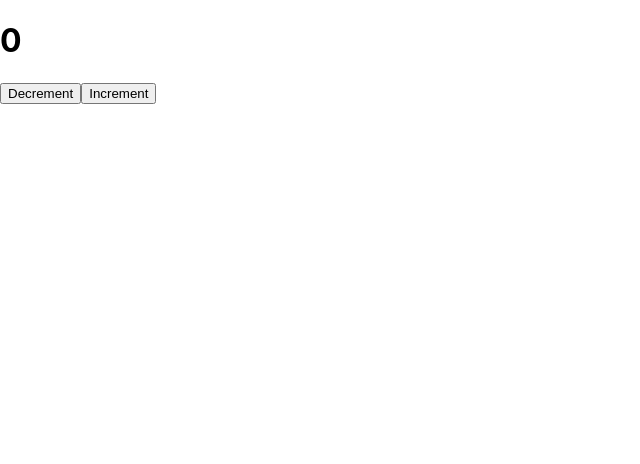
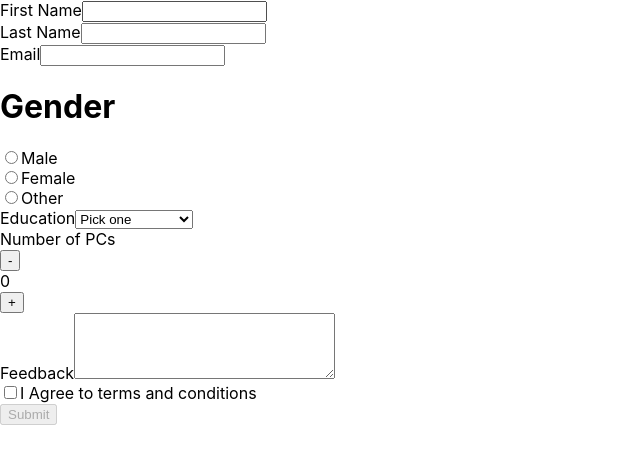
Before and after one commit to arfan36/m-2-raw-state-jan-23, a React (Create React App) app: page / in a window 1280 px wide. Shown: the top 464 px of the page, without its empty margins (0-640 px from the left). Built offline with nearby package versions, Linux system fonts and the light colour scheme.

Commit message:
06 useState on steroids. (useReducer)

```diff
--- a/src/App.js
+++ b/src/App.js
@@ -1,6 +1,7 @@
 import { createContext, useState } from 'react';
 import './App.css';
 import Counter from './pages/Counter';
+import LongForm from './pages/LongForm';
 import Parent from './pages/Parent';
 import ShortForm from './pages/ShortForm';
 
@@ -12,12 +13,13 @@ function App() {
   const value = { count, set_count };
 
   return (
-    <div className="text-center">
+    <div className="">
       <COUNTER_CONTEXT.Provider value={value}>
         <div className='grid place-items-center h-[100vh]'>
           {/* <Parent /> */}
+          {/* <Counter /> */}
           {/* <ShortForm /> */}
-          <Counter />
+          <LongForm></LongForm>
         </div>
       </COUNTER_CONTEXT.Provider>
     </div>
--- /dev/null
+++ b/src/pages/LongForm.js
@@ -0,0 +1,260 @@
+import React, { useReducer } from "react";
+
+const LongForm = () => {
+	const initialState = {
+		firstName: "",
+		lastName: "",
+		email: "",
+		gender: "",
+		education: "",
+		quantity: 0,
+		feedback: "",
+		term: false,
+	};
+	const reducer = (state, action) => {
+		switch (action.type) {
+			case "INPUT":
+				return {
+					...state,
+					[action.payload.name]: action.payload.value,
+				};
+			case "TOGGLE":
+				return {
+					...state,
+					term: !state.term,
+				};
+			default:
+				return state;
+		}
+	};
+	const [state, dispatch] = useReducer(reducer, initialState);
+
+	const submit = (event) => {
+		event.preventDefault();
+
+		console.log("state :>> ", state);
+	};
+
+	return (
+		<div className="border p-5 rounded-md">
+			<form onSubmit={submit}>
+				<div className="flex gap-8">
+					<div className="flex flex-col items-start mb-2">
+						<label htmlFor="firstName">First Name</label>
+						<input
+							type="text"
+							name="firstName"
+							id="firstName"
+							className="border rounded-md"
+							onBlur={(e) => {
+								dispatch({
+									type: "INPUT",
+									payload: {
+										name: e.target.name,
+										value: e.target.value,
+									},
+								});
+							}}
+						/>
+					</div>
+					<div className="flex flex-col items-start mb-2">
+						<label htmlFor="lastName">Last Name</label>
+						<input
+							onBlur={(e) => {
+								dispatch({
+									type: "INPUT",
+									payload: {
+										name: e.target.name,
+										value: e.target.value,
+									},
+								});
+							}}
+							type="text"
+							name="lastName"
+							id="lastName"
+							className="border rounded-md"
+						/>
+					</div>
+				</div>
+
+				<div className="flex gap-8">
+					<div className="flex flex-col items-start mb-2">
+						<label htmlFor="email">Email</label>
+						<input
+							onBlur={(e) => {
+								dispatch({
+									type: "INPUT",
+									payload: {
+										name: e.target.name,
+										value: e.target.value,
+									},
+								});
+							}}
+							type="email"
+							name="email"
+							id="email"
+							className="border rounded-md"
+						/>
+					</div>
+					<div>
+						<h1 className="font-semibold">Gender</h1>
+						<div className="flex gap-2">
+							<div>
+								<input
+									onBlur={(e) => {
+										dispatch({
+											type: "INPUT",
+											payload: {
+												name: e.target.name,
+												value: e.target.value,
+											},
+										});
+									}}
+									type="radio"
+									name="gender"
+									id="male"
+									value="male"
+								/>
+								<label
+									htmlFor="male"
+									className="ml-1"
+								>
+									Male
+								</label>
+							</div>
+							<div>
+								<input
+									onBlur={(e) => {
+										dispatch({
+											type: "INPUT",
+											payload: {
+												name: e.target.name,
+												value: e.target.value,
+											},
+										});
+									}}
+									type="radio"
+									name="gender"
+									id="female"
+									value="female"
+								/>
+								<label
+									htmlFor="female"
+									className="ml-1"
+								>
+									Female
+								</label>
+							</div>
+							<div>
+								<input
+									onBlur={(e) => {
+										dispatch({
+											type: "INPUT",
+											payload: {
+												name: e.target.name,
+												value: e.target.value,
+											},
+										});
+									}}
+									type="radio"
+									name="gender"
+									id="Other"
+									value="Other"
+								/>
+								<label
+									htmlFor="Other"
+									className="ml-1"
+								>
+									Other
+								</label>
+							</div>
+						</div>
+					</div>
+				</div>
+
+				<div className="flex gap-8">
+					<div className="flex flex-col w-1/2 mb-2">
+						<label htmlFor="education">Education</label>
+						<select
+							onChange={(e) => {
+								dispatch({
+									type: "INPUT",
+									payload: {
+										name: e.target.name,
+										value: e.target.value,
+									},
+								});
+							}}
+							name="education"
+							id="education"
+							className="border rounded-md"
+						>
+							<option value="">Pick one</option>
+							<option value="SSC">SSC</option>
+							<option value="HSC">HSC</option>
+							<option value="underGrad">Under Graduate</option>
+							<option value="graduate">Graduate</option>
+						</select>
+					</div>
+					<div className="flex flex-col w-1/2">
+						<label htmlFor="">Number of PCs</label>
+						<div className="flex justify-between items-center gap-2">
+							<button className="btn btn-sm btn-primary">-</button>
+							<div className="border w-full rounded-md mx-1 text-center">
+								<span>0</span>
+							</div>
+							<button className="btn btn-sm btn-primary">+</button>
+						</div>
+					</div>
+				</div>
+
+				<div className="flex flex-col mr-8">
+					<label htmlFor="feedback">Feedback</label>
+					<textarea
+						onBlur={(e) => {
+							dispatch({
+								type: "INPUT",
+								payload: {
+									name: e.target.name,
+									value: e.target.value,
+								},
+							});
+						}}
+						className="border w-1/2 rounded-md"
+						name="feedback"
+						id="feedback"
+						cols="30"
+						rows="4"
+					></textarea>
+				</div>
+
+				<div className="flex justify-between items-center">
+					<div className="flex mt-2">
+						<input
+							onClick={() => dispatch({ type: "TOGGLE" })}
+							type="checkbox"
+							className="checkbox mr-2"
+							name="term"
+							id="terms"
+						/>
+						<label
+							className="text-xs my-auto"
+							htmlFor="terms"
+						>
+							I Agree to terms and conditions
+						</label>
+					</div>
+					<button
+						type="submit"
+						disabled={!state.term}
+						className="btn btn-sm btn-primary px-2 mt-2 border"
+					>
+						Submit
+					</button>
+				</div>
+			</form>
+		</div>
+	);
+};
+
+export default LongForm;
```
